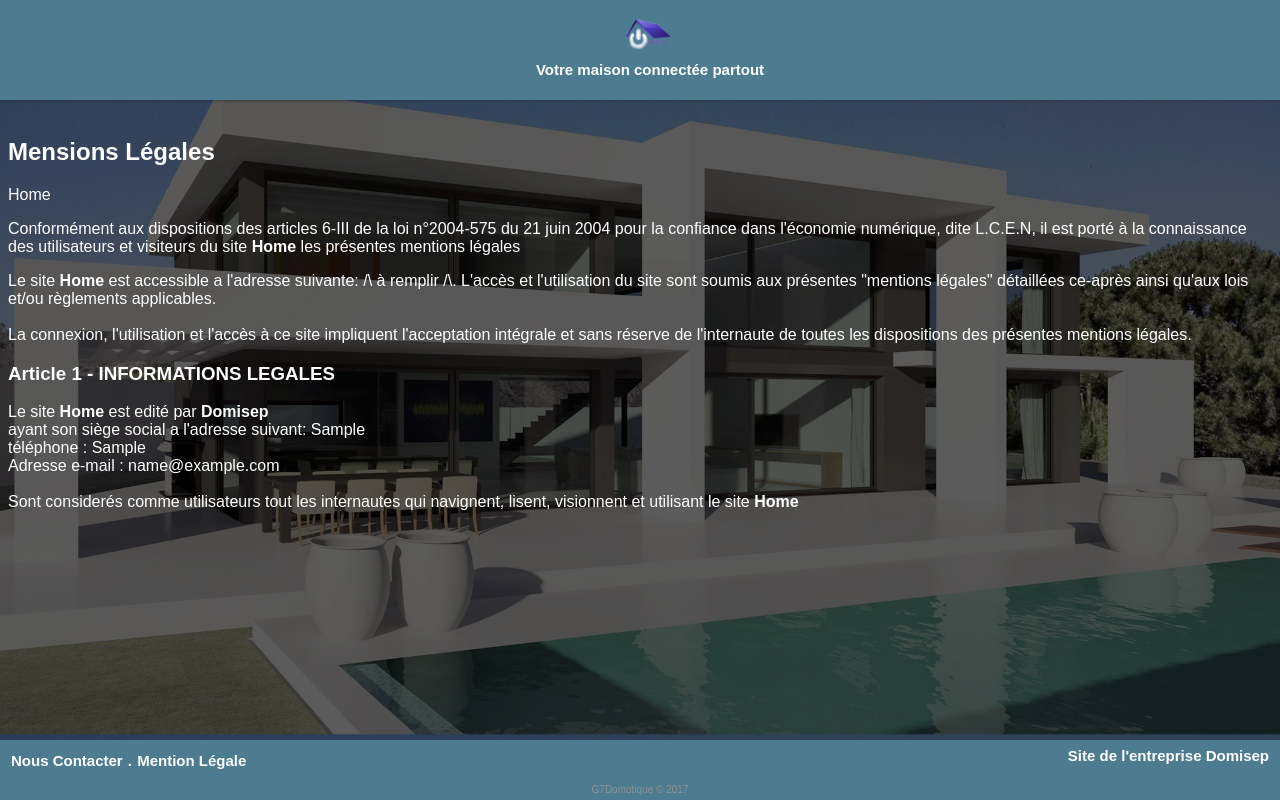
After one commit to Kurokuni/g7domotique, a PHP site: page /g7domotique/Vue/VueMentionsLegales in a window 1280 px wide. The commit adds this page. Run offline with PHP 8.4, Linux system fonts and the light colour scheme; tables that the repository leaves empty or names only in its code hold one stand-in row (values such as "Sample post").

Commit message:
mentions légales

```diff
--- a/CSS/Footer.php
+++ b/CSS/Footer.php
@@ -16,7 +16,7 @@
             <p class="footer-links">
                 <a href="http://localhost/g7domotique/Vue/PageContact.php">Nous Contacter</a>
                 .
-                <a href="http://localhost/g7domotique/Vue/mentionlégale.html">Mention Légale</a>
+                <a href="http://localhost/g7domotique/Vue/VueMentionsLegales">Mention Légale</a>
             </p>
             <p align="center">G7Domotique &copy; 2017</p>
         </div>
--- a/CSS/design.css
+++ b/CSS/design.css
@@ -1,7 +1,7 @@
 body {
     background-image: url("../Images/Accueil.png");
     background-size: cover;
-    color: black;
+    color: white;
     font-family: 'Arial';
     margin-top: 5%;
 }
@@ -122,7 +122,7 @@ input[type=submit]:hover{
     margin-top: 100px;
 }
 .header {
-    background-color:#292c2f;
+    background-color:#4d7c91;
     box-shadow: 1px 2px 2px rgba(0, 0, 0, 0.15);
     padding: 10px;
     height: 10%;
@@ -238,7 +238,7 @@ input[type=submit]:hover{
 }
 
 .footer{
-    background-color: #292c2f;
+    background-color: #4d7c91;
     box-shadow: 0 1px 1px 0 rgba(0, 0, 0, 0.12);
     box-sizing: border-box;
     width: 100%;
@@ -279,7 +279,8 @@ input[type=submit]:hover{
 .footer .footer-right{
     font-size: 10px;
     margin:0;
-    color:#8f9296
+    color:#8f9296;
+    text-align: right;
 }
 
 .footer .footer-right a{
--- a/Controleur/ControleurAdministrateur.php
+++ b/Controleur/ControleurAdministrateur.php
@@ -4,12 +4,10 @@ require('../Modele/ModeleAdministrateur.php');
 
 if(isset($_POST['recherche']) && $_POST['typeDeRecherche']=="InfoUser"){
     $recherche2=rechercheInfosUser($_POST['recherche']);
-    require('../Vue/VueAdminConnecte.php');
 }
 
 if(isset($_POST['recherche']) && $_POST['typeDeRecherche']=="InfoDomicile"){
     $recherche1=rechercheAdresseUser($_POST['recherche']);
-    require('../Vue/VueAdminconnecte.php');
 }
 
 
--- a/Vue/ConditionDUtilisation.php
+++ b/Vue/ConditionDUtilisation.php
@@ -21,7 +21,7 @@ if(!isset($_SESSION['connexion'])){
 
     <label for="QuiSommesNous">Modifier le texte de présentation de l'entreprise</label> :<br/>
 <?php $vue=getQuiSommesNous();?>
-    <textarea name="QuiSommesNous" rows="10" cols=50"><?php echo($vue);?></textarea>
+    <textarea name="QuiSommesNous" rows="10" cols=200"><?php echo($vue);?></textarea>
 
     <br/>
 
@@ -48,7 +48,7 @@ if(!isset($_SESSION['connexion'])){
 
 </form>
 
-
+<br/><br/><br/><br/>
 
 
 </body>
--- /dev/null
+++ b/Vue/VueMentionsLegales.php
@@ -0,0 +1,48 @@
+<?php
+if(!isset($_SESSION['connexion'])){
+    session_start();
+    $_SESSION['connexion']=1;
+}
+?>
+
+<!DOCTYPE html>
+<html lang="fr">
+<head>
+    <title>Mensions légales</title>
+    <link rel="stylesheet" href="http://localhost/g7domotique/CSS/design.css"/>
+</head>
+<header>
+    <?php include '../CSS/Header_Deconnecte.php';?>
+</header>
+<body>
+<?php require('../Controleur/getteurAdmin.php')?>
+
+<br/><br/><br/>
+
+<h2>Mensions Légales</h2>
+
+<p>Home</p>
+<p>Conformément aux dispositions des articles 6-III de la loi n°2004-575 du 21 juin 2004 pour
+la confiance dans l'économie numérique, dite L.C.E.N, il est porté à la connaissance des utilisateurs
+et visiteurs du site <strong>Home</strong> les présentes mentions légales</p>
+<p>Le site <strong>Home</strong> est accessible a l'adresse suivante: /\ à remplir /\. L'accès et l'utilisation
+du site sont soumis aux présentes "mentions légales" détaillées ce-après ainsi qu'aux lois et/ou règlements applicables.
+<br/>
+<br/>
+La connexion, l'utilisation et l'accès à ce site impliquent l'acceptation intégrale et sans réserve de l'internaute de toutes
+les dispositions des présentes mentions légales.</p>
+<h3>Article 1 - INFORMATIONS LEGALES</h3>
+<p>Le site <strong>Home</strong> est edité par <strong>Domisep</strong><br/>
+ayant son siège social a l'adresse suivant: <?=$textAdresse?><br/>
+téléphone : <?=$textNumero?><br/>
+Adresse e-mail : <?=$textMail?><br/>
+
+<br/>
+Sont considerés comme utilisateurs tout les internautes qui navignent, lisent, visionnent et utilisant le site <strong>Home</strong></p>
+
+
+
+</body>
+<footer><?php include '../CSS/Footer.php';?>
+</footer>
+</html>
```
Also changed, not shown: Controleur/Controleur_Connexion.php (+2 -5 lines), Vue/Accueil.php (+6 -2 lines), Vue/ProfilClient.php (+18 -17 lines), Images/MaisonAccueil.jpg (added).
